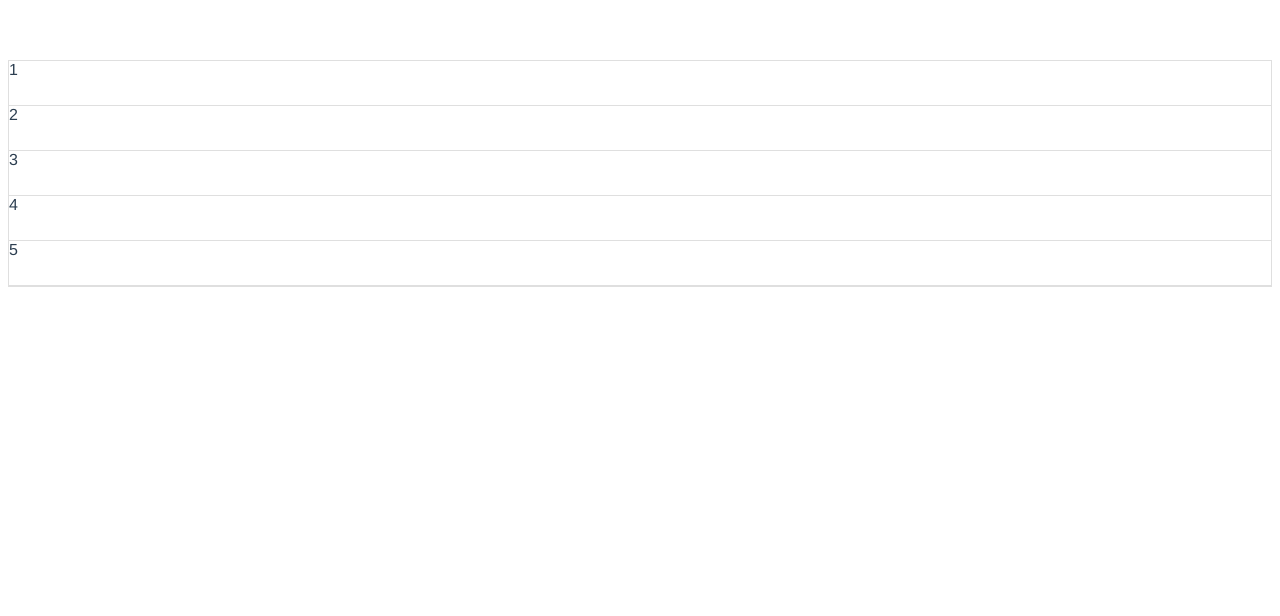
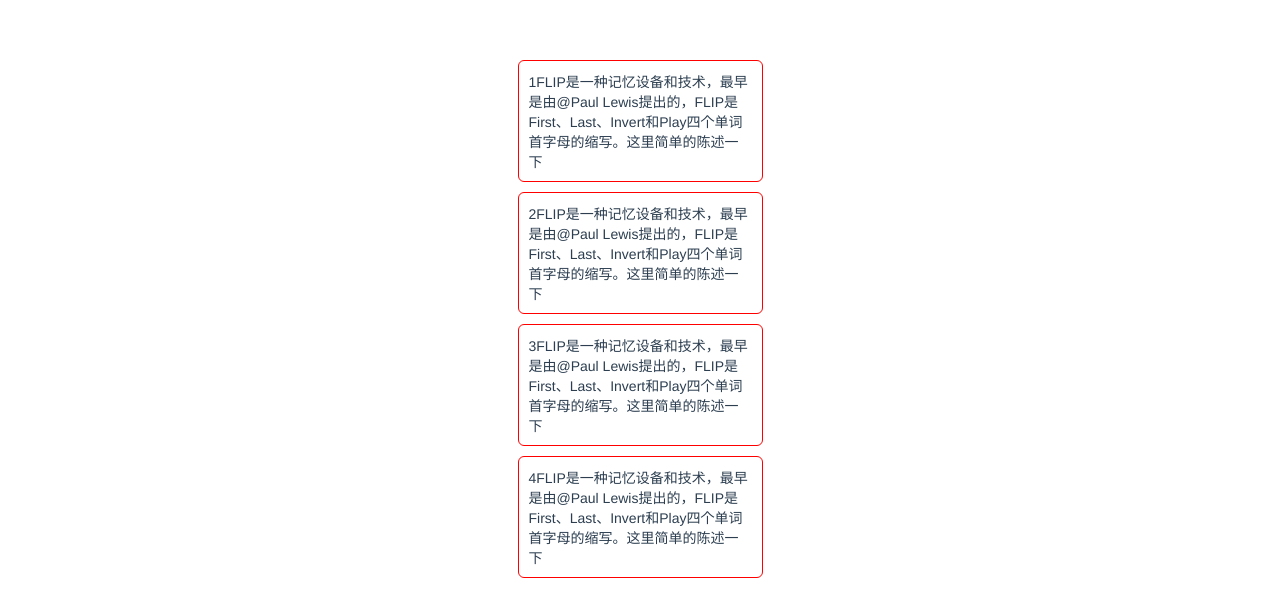
Before and after one commit to SeakeyCode/vuedemo, a Vue app: page /#/chain in a window 1280 px wide. Shown: the top 616 px of the page. Built offline with nearby package versions, Linux system fonts and the light colour scheme.

Commit message:
feta: 拖拽动画

```diff
--- a/src/components/designPattern/chain.vue
+++ b/src/components/designPattern/chain.vue
@@ -2,13 +2,13 @@
   <div class="hello">
     <div id="example1" class="list-group col">
       <div draggable
-      @dragstart="dragStart($event, index)"
+      @dragstart="dragStart($event, item, index)"
       @dragover="allowDrop"
       @drop="drop($event, index)"
-      :class="`list-group-item list-group-item-${index}`"
+      class="list-group-item"
+      :class="{'list-group-item1': index === endIndex}"
       v-for="(item, index) in list" :key="index">{{item}}</div>
     </div>
-    <div class="list-item">456465456465</div>
   </div>
 </template>
 
@@ -17,29 +17,34 @@ export default {
   name: 'transition-example-2',
   data() {
     return {
-      list: [1,2,3,4,5],
-      startIndex: ''
+      list: [
+        '1FLIP是一种记忆设备和技术，最早是由@Paul Lewis提出的，FLIP是First、Last、Invert和Play四个单词首字母的缩写。这里简单的陈述一下',
+        '2FLIP是一种记忆设备和技术，最早是由@Paul Lewis提出的，FLIP是First、Last、Invert和Play四个单词首字母的缩写。这里简单的陈述一下',
+        '3FLIP是一种记忆设备和技术，最早是由@Paul Lewis提出的，FLIP是First、Last、Invert和Play四个单词首字母的缩写。这里简单的陈述一下',
+        '4FLIP是一种记忆设备和技术，最早是由@Paul Lewis提出的，FLIP是First、Last、Invert和Play四个单词首字母的缩写。这里简单的陈述一下'
+      ],
+      startIndex: '',
+      startItem: '',
+      endIndex: ''
     };
   },
   methods: {
     allowDrop(e){
       e.preventDefault();
     },
-    dragStart (e, index) {
+    dragStart (e, item, index) {
      this.startIndex = index
+     this.startItem = item
+      this.endIndex = null
+
     },
     drop (e, index) {
       this.allowDrop(e);
-      let eleClass = document.querySelector(`.list-group-item-${this.startIndex}`)
-      let targetEleClass = document.querySelector(`.list-group-item-${index}`)
-      let targetEleClassItem = document.querySelector('.list-item')
-      eleClass.style.height = 0  + 'px'
-      window.requestAnimationFrame(() => {
-        targetEleClassItem.style.height = 44  + 'px'
-        targetEleClass.before(targetEleClassItem)
-      })
-      console.log(index)
-      console.dir(eleClass)
+      this.endIndex = index
+      let allList = this.list
+      allList.splice(this.startIndex, 1)
+      allList.splice(index, 0, this.startItem)
+      this.list = allList
     }
   },
   mounted() {
@@ -54,17 +59,28 @@ export default {
   .blue-background-class {
     background-color: #C8EBFB;
   }
+  .list-group-item1{
+    color: #fff;
+    background-color: green !important;
+    transform: height 0.3s;
+    animation: mymove 0.3s;
+  }
+  @keyframes mymove {
+    from {height: 0;}
+    to {height: 122px}
+  }
+
   .list-item {
-    height: 0;
     position: relative;
     /* display: block; */
     margin-bottom: -1px;
     background-color: #fff;
     overflow: hidden;
     border: 1px solid rgba(0,0,0,.125);
-    transition: height 1s ease-out;
   }
   .list-group {
+    justify-content: center;
+    align-items: center;
     display: -ms-flexbox;
     display: flex;
     -ms-flex-direction: column;
@@ -75,10 +91,16 @@ export default {
   .list-group-item{
     position: relative;
     display: block;
-    height: 44px;
+    height: 122px;
+    padding: 10px;
+    box-sizing: border-box;
+    font-size: 14px;
+    border-radius: 6px;
+    width: 245px;
     margin-bottom: -1px;
     background-color: #fff;
-    border: 1px solid rgba(0,0,0,.125);
+    border: 1px solid red;
     transition: height 1s ease-out;
+    margin-bottom: 10px
   }
 </style>
```
